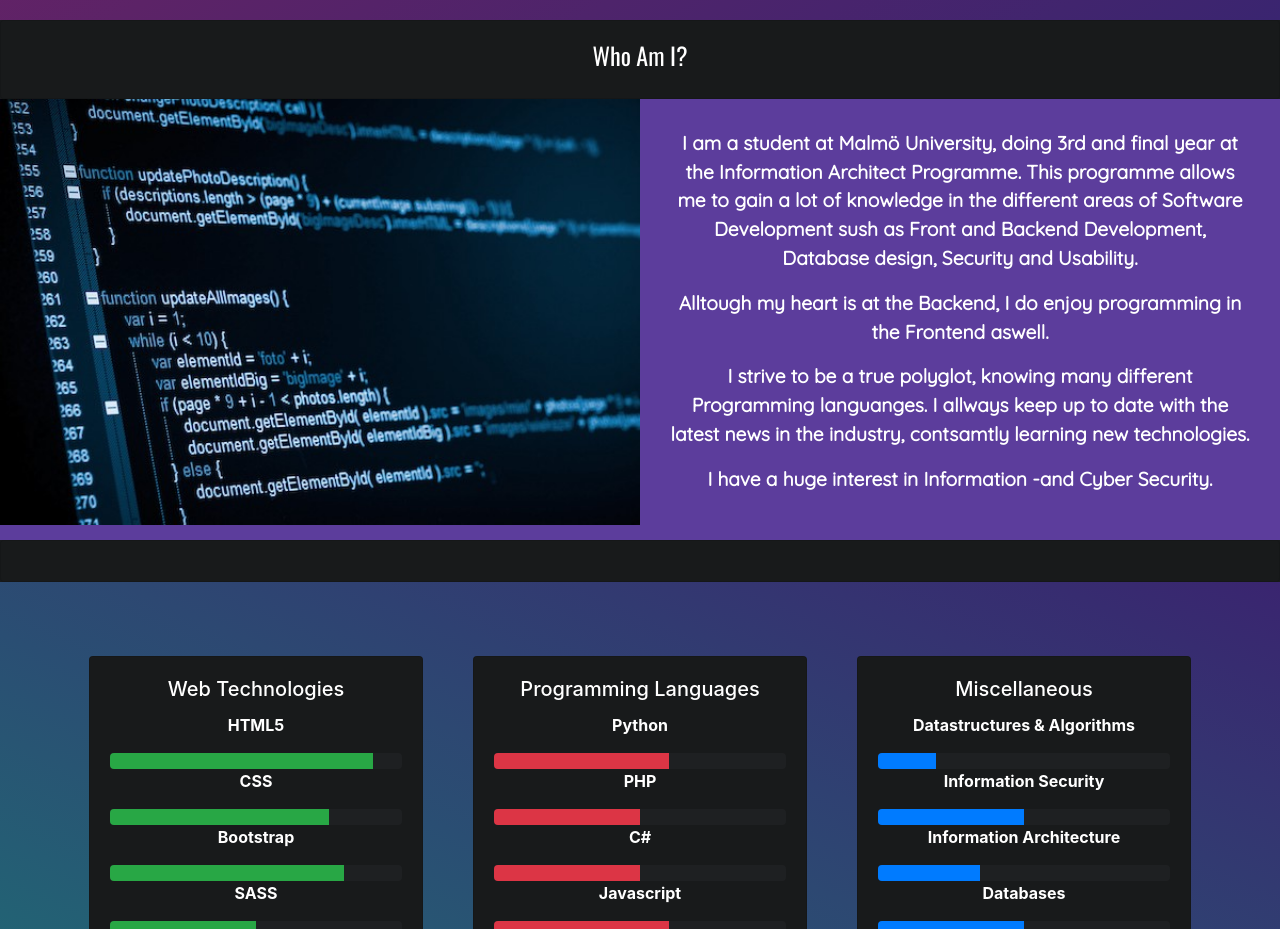
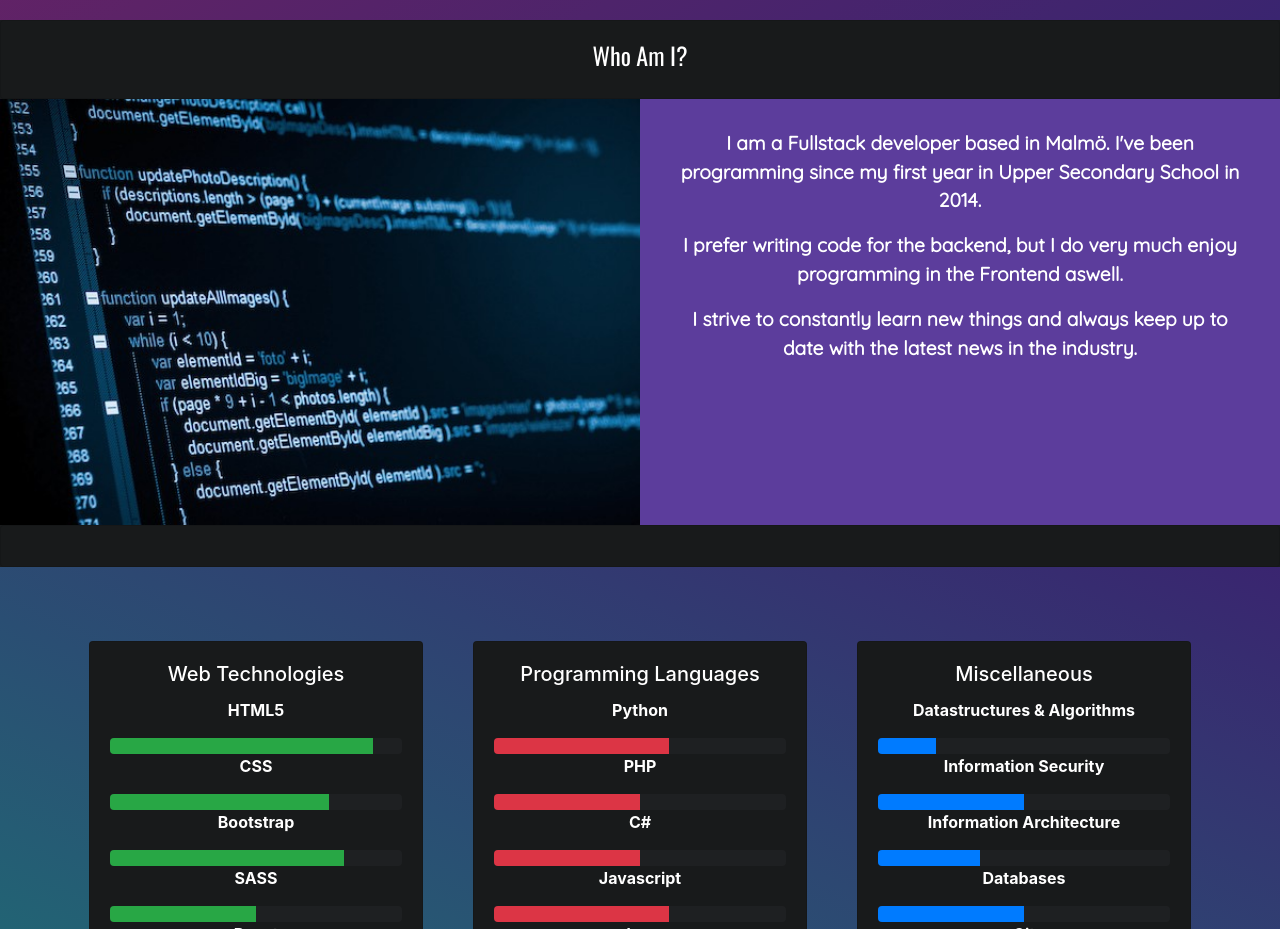
Before and after one commit to annorberg98/react-website, a React (Create React App) app: page / in a window 1280 px wide. Shown: the part 780-1709 px from the top of the page. Built offline with nearby package versions, Linux system fonts and the light colour scheme.

Commit message:
New content

```diff
--- a/src/components/Pages/Homepage.js
+++ b/src/components/Pages/Homepage.js
@@ -1,10 +1,10 @@
 import React from 'react';
-import {Card} from 'react-bootstrap';
+import { Card } from 'react-bootstrap';
 import SkillList from '../Skill/Skilllist';
 import ContactList from '../Contact/ContactList';
 import Footer from '../Footer/Footer';
 
-export default function Homepage(props){
+export default function Homepage(props) {
     return (
         <div>
             <header id="header">
@@ -20,7 +20,6 @@ export default function Homepage(props){
             <main>
                 <section className="card card-body" id="sectionOne">
                     <h4 className="sectionOne-content">Who Am I?</h4>
-                    {/*<h5 className="sectionOne-content">This is my personal website, functioning as my Webportfolio.</h5> */}
                 </section>
                 <section className="content" id="WhoAmI">
                     <div className="row">
@@ -31,19 +30,14 @@ export default function Homepage(props){
                             <Card id="about-me-card">
                                 <Card.Body>
                                     <p>
-                                I am a student at Malmö University, doing 3rd and final year at the Information Architect Programme.
-                                This programme allows me to gain a lot of knowledge in the different areas of Software Development sush as
-                                Front and Backend Development, Database design, Security and Usability.
+                                        I am a Fullstack developer based in Malmö. I've been programming since my first year in Upper Secondary School in 2014.
                                     </p>
                                     <p>
-                                Alltough my heart is at the Backend, I do enjoy programming in the Frontend aswell.
+                                        I prefer writing code for the backend, but I do very much enjoy programming in the Frontend aswell.
                                     </p>
                                     <p>
-                                I strive to be a true polyglot, knowing many different Programming languanges. I allways keep up to date with
-                                the latest news in the industry, contsamtly learning new technologies.
-                            </p>
-                            <p>
-                                I have a huge interest in Information -and Cyber Security.
+                                        I strive to constantly learn new things and always keep up to date with
+                                        the latest news in the industry.
                                     </p>
                                 </Card.Body>
                             </Card>
```
Lines whose indentation alone changed are shown as unchanged.
